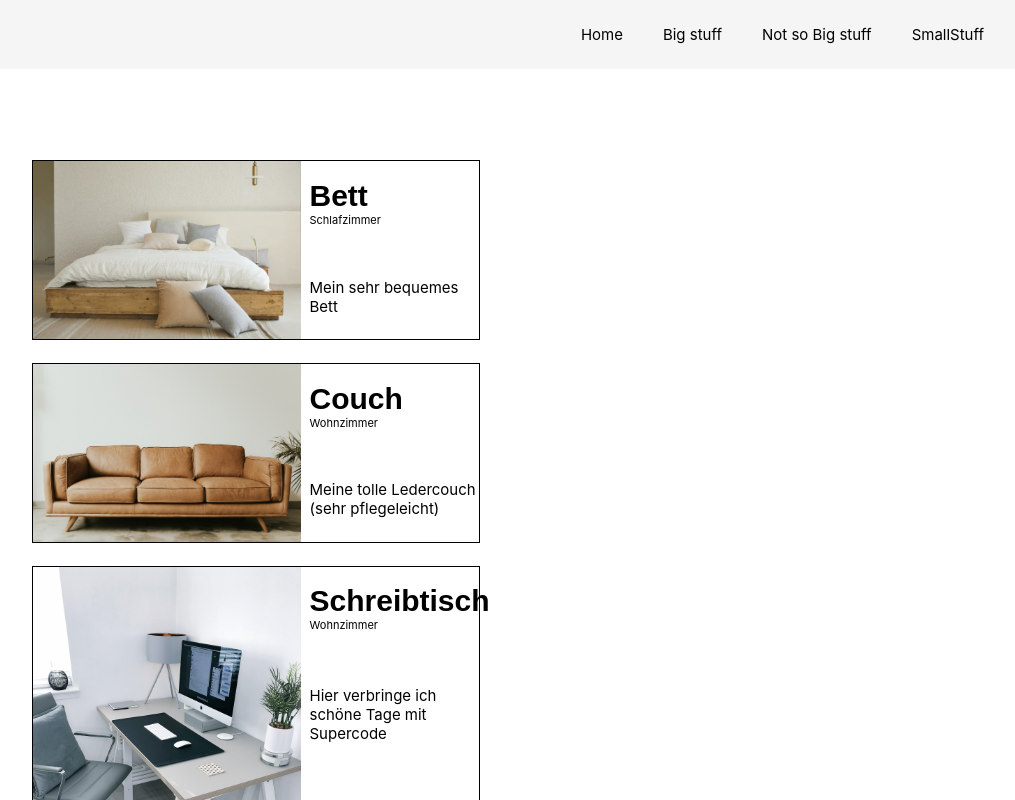
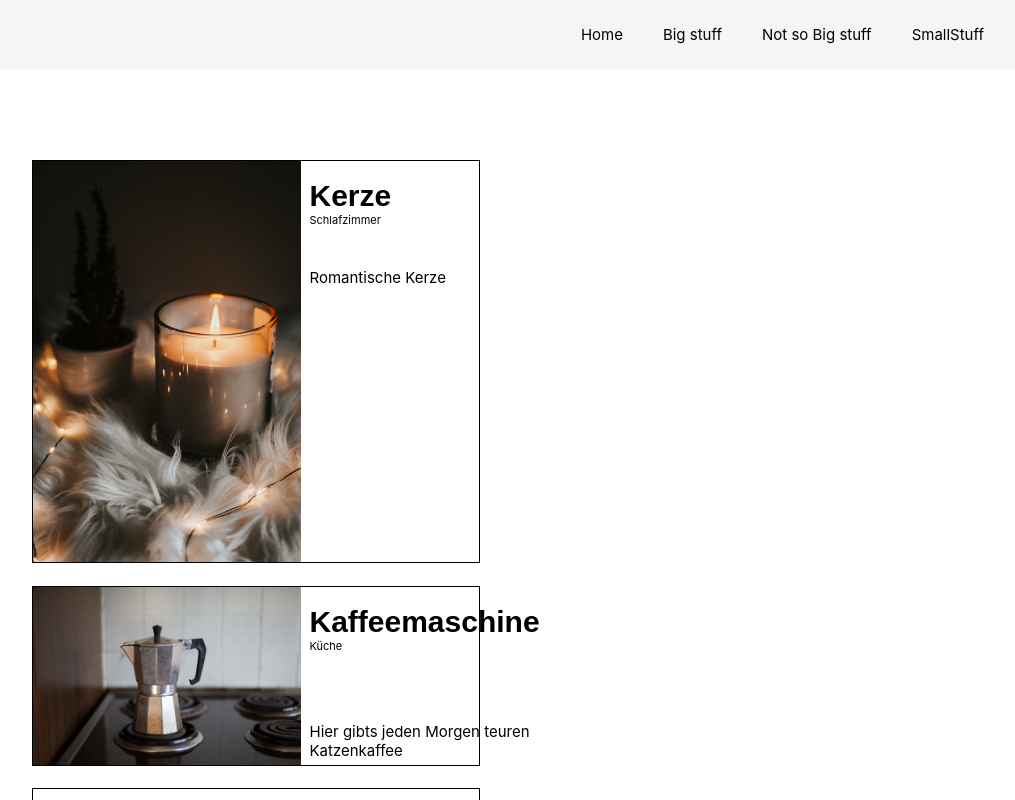
Before and after one commit to jAs0n1337/hausinventar, a React (Create React App) app: page /SmallStuff in a window 1280 px wide. Shown: the top 800 px of the page, without its empty margins (128-1143 px from the left). Built offline with nearby package versions, Linux system fonts and the light colour scheme.

Commit message:
deleted files

```diff
--- a/src/App.js
+++ b/src/App.js
@@ -2,21 +2,25 @@ import { BrowserRouter as Router, Routes, Route } from 'react-router-dom';
 import './App.css';
 import Home from './pages/Home';
 import BigStuff from './pages/BigStuff';
-import SmallStuff from './pages/SmallStuff';
-import NotSoBig from './pages/NotSoBig';
 import NavComponent from './components/navComponent/NavComponent';
+import Data from './data';
 
 function App() {
 
+	{/* Daten Filtern und an die Komponenten übergeben */ }
+	const bigStuffItems = Data.filter(item => item.typ === "BigStuff");
+	const smallStuffItems = Data.filter(item => item.typ === "SmallStuff");
+	const notSoBigStuffItems = Data.filter(item => item.typ === "NotSoBigStuff");
+	{/*================================================================================*/ }
 	return (
 		<div className="App">
 			<Router>
 				<NavComponent />
 				<Routes>
 					<Route path="/" element={<Home />} />
-					<Route path="/BigStuff" element={<BigStuff />} />
-					<Route path="/NotSoBig" element={<NotSoBig />} />
-					<Route path="/SmallStuff" element={<SmallStuff />} />
+					<Route path="/BigStuff" element={<BigStuff data={bigStuffItems} />} />
+					<Route path="/NotSoBig" element={<BigStuff data={notSoBigStuffItems} />} />
+					<Route path="/SmallStuff" element={<BigStuff data={smallStuffItems} />} />
 				</Routes>
 			</Router>
 		</div>
--- a/src/pages/BigStuff.jsx
+++ b/src/pages/BigStuff.jsx
@@ -1,13 +1,14 @@
 import React from 'react';
 import Data from '../data';
 
-function BigStuff() {
-    const bigStuffItems = Data.filter(item => item.typ === "BigStuff");
+function BigStuff(props) {
+    // const bigStuffItems = Data.filter(item => item.typ === "BigStuff");
+    const { data } = props;
 
     return (
         <section className='bigStuffSection'>
 
-            {bigStuffItems.map((item, key) => (
+            {data.map((item, key) => (
                 <div key={key} className='bigStuffDiv'>
                     <img className='bigStuffImg' src={item.img} alt={item.name} />
                     <div className='bigStuffText'>
--- a/src/pages/NotSoBig.jsx
+++ /dev/null
@@ -1,24 +0,0 @@
-import React from 'react';
-import Data from '../data';
-
-function NotSoBig() {
-    const notSoBigStuffItems = Data.filter(item => item.typ === "NotSoBigStuff");
-
-    return (
-        <section className='notSoBigStuffSection'>
-
-            {notSoBigStuffItems.map((item, key) => (
-                <div key={key} className='notSoBigStuffDiv'>
-                    <img className='notSoBigStuffImg' src={item.img} alt={item.name} />
-                    <div className='notSoBigStuffText'>
-                        <h2 className='notSoBigStuffHeading'>{item.name}</h2>
-                        <p className='notSoBigStuffRoom'>{item.room}</p>
-                        <p className='notSoBigStuffDescription'>{item.description}</p>
-                    </div>
-                </div>
-            ))}
-        </section>
-    )
-}
-
-export default NotSoBig
--- a/src/pages/SmallStuff.jsx
+++ /dev/null
@@ -1,25 +0,0 @@
-import React from 'react'
-import Data from '../data';
-
-function SmallStuff() {
-    const smallStuffItems = Data.filter(item => item.typ === "BigStuff");
-
-    return (
-        <section className='smallStuffSection'>
-
-            {smallStuffItems.map((item, key) => (
-                <div key={key} className='smallStuffDiv'>
-                    <img className='smallStuffImg' src={item.img} alt={item.name} />
-                    <div className='smallStuffText'>
-                        <h2 className='smallStuffHeading'>{item.name}</h2>
-                        <p className='smallStuffRoom'>{item.room}</p>
-                        <p className='smallStuffDescription'>{item.description}</p>
-                    </div>
-                </div>
-            ))}
-        </section>
-
-    )
-}
-
-export default SmallStuff
```
